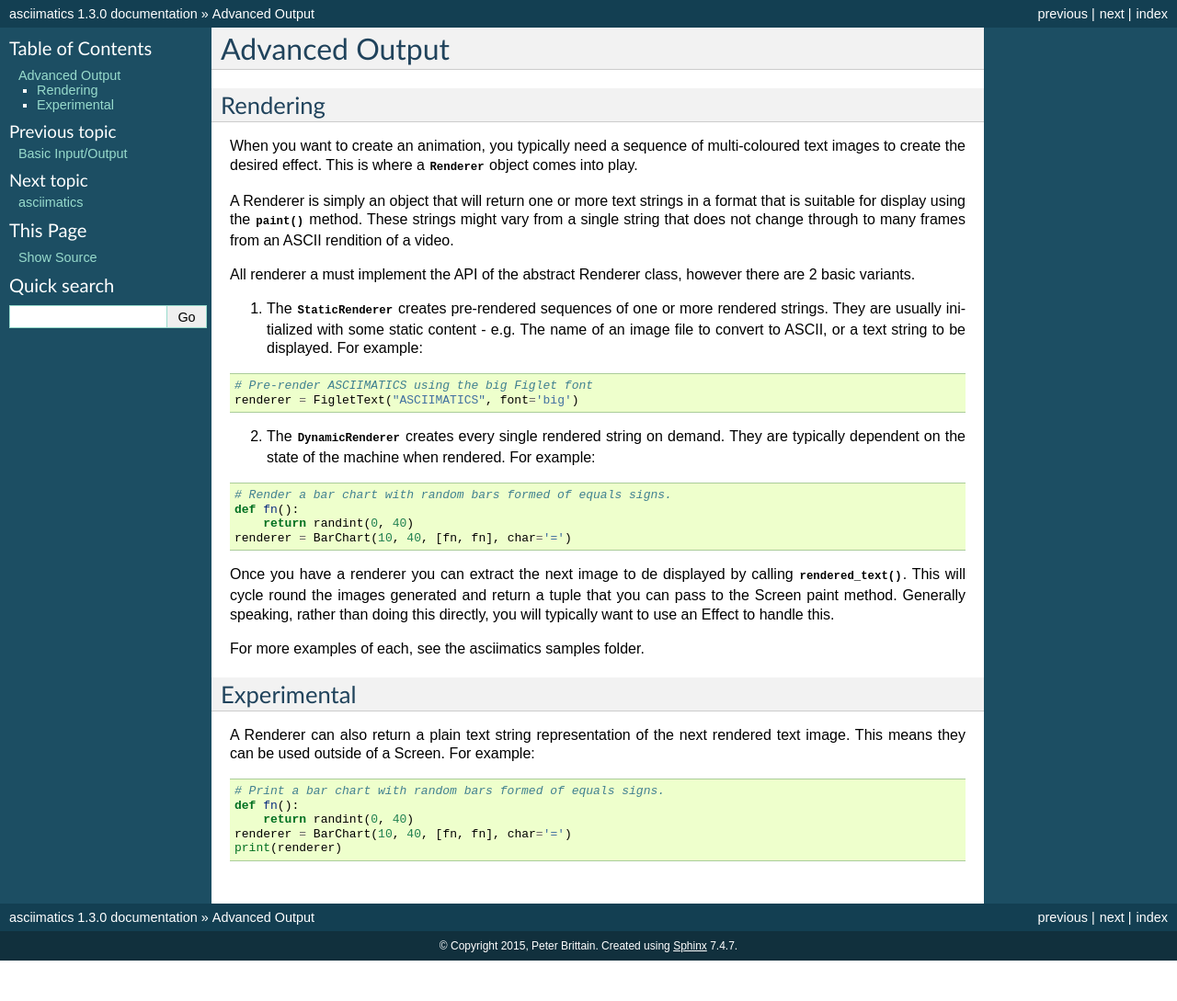
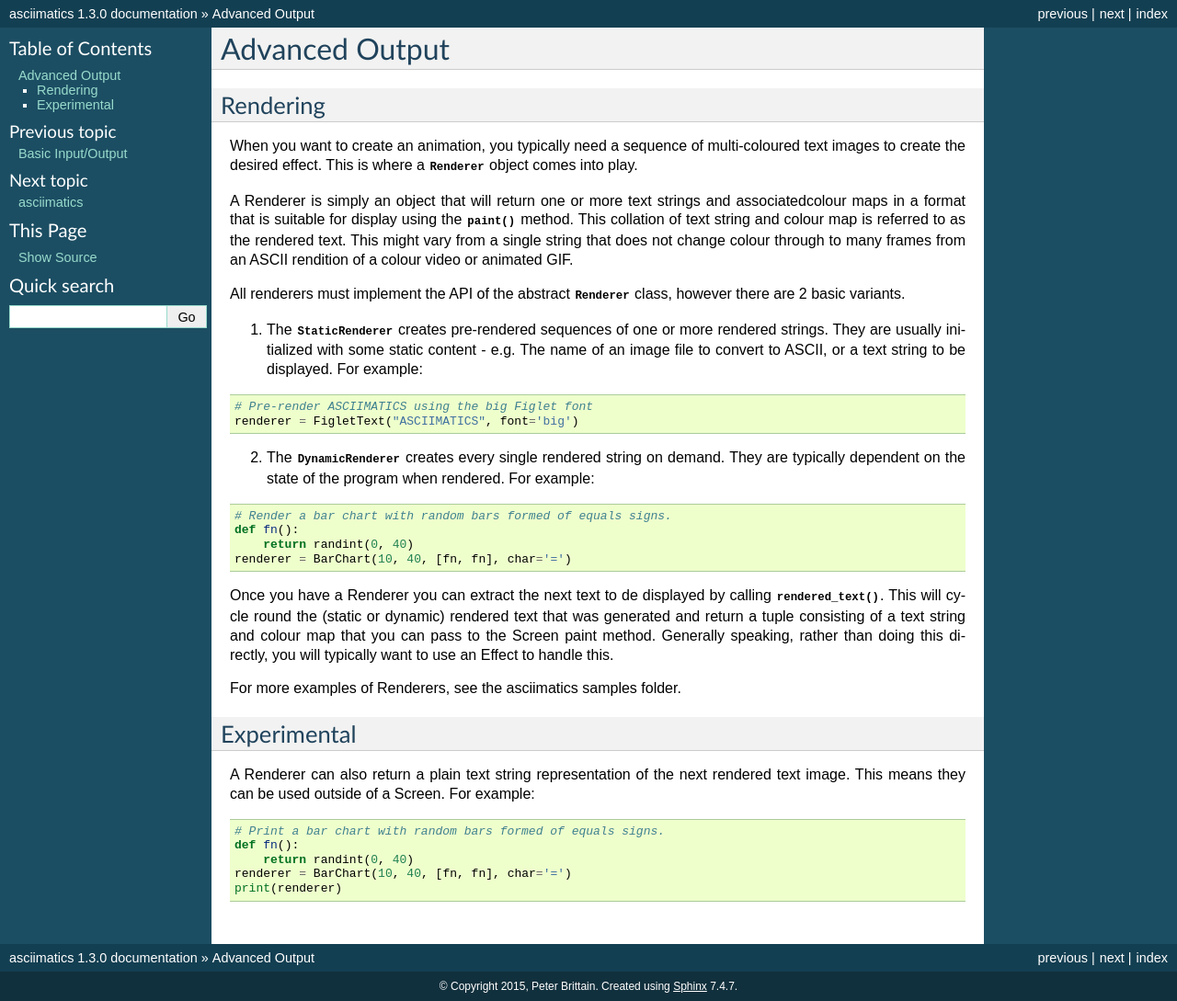
Before and after one commit to peterbrittain/asciimatics, a Sphinx documentation site: the page built from doc/source/rendering.rst, in a window 1280 px wide. Shown: the whole page at 92% size. Built offline with Sphinx 7.4.7, drawn with Linux system fonts in a browser that asks for light colours; before the commit the page ends 1045 px from its top, so only the background shows below that.

Commit message:
Update rendering.rst

```diff
--- a/doc/source/rendering.rst
+++ b/doc/source/rendering.rst
@@ -5,9 +5,9 @@ Rendering
 ---------
 When you want to create an animation, you typically need a sequence of multi-coloured text images to create the desired effect.  This is where a :py:obj:`.Renderer` object comes into play.
 
-A Renderer is simply an object that will return one or more text strings in a format that is suitable for display using the :py:meth:`.paint` method.  These strings might vary from a single string that does not change through to many frames from an ASCII rendition of a video.
+A Renderer is simply an object that will return one or more text strings and associatedcolour maps in a format that is suitable for display using the :py:meth:`.paint` method.  This collation of text string and colour map is referred to as the rendered text.  This might vary from a single string that does not change colour through to many frames from an ASCII rendition of a colour video or animated GIF.
 
-All renderer a must implement the API of the abstract Renderer class, however there are 2 basic variants.
+All renderers must implement the API of the abstract :py:obj:`Renderer` class, however there are 2 basic variants.
 
 1. The :py:obj:`.StaticRenderer` creates pre-rendered sequences of one or more rendered strings.  They are usually initialized with some static content - e.g. The name of an image file to convert to ASCII, or a text string to be displayed.  For example:
 
@@ -16,7 +16,7 @@ All renderer a must implement the API of the abstract Renderer class, however th
     # Pre-render ASCIIMATICS using the big Figlet font
     renderer = FigletText("ASCIIMATICS", font='big')
 
-2. The :py:obj:`.DynamicRenderer` creates every single rendered string on demand.  They are typically dependent on the state of the machine when rendered.  For example:
+2. The :py:obj:`.DynamicRenderer` creates every single rendered string on demand.  They are typically dependent on the state of the program when rendered.  For example:
 
 .. code-block:: python
 
@@ -25,9 +25,9 @@ All renderer a must implement the API of the abstract Renderer class, however th
         return randint(0, 40)
     renderer = BarChart(10, 40, [fn, fn], char='=')
 
-Once you have a renderer you can extract the next image to de displayed by calling :py:meth:`.rendered_text`.  This will cycle round the images generated and return a tuple that you can pass to the Screen paint method.  Generally speaking, rather than doing this directly, you will typically want to use an Effect to handle this.
+Once you have a Renderer you can extract the next text to de displayed by calling :py:meth:`.rendered_text`.  This will cycle round the (static or dynamic) rendered text that was generated and return a tuple consisting of a text string and colour map  that you can pass to the Screen paint method.  Generally speaking, rather than doing this directly, you will typically want to use an Effect to handle this.
 
-For more examples of each, see the asciimatics samples folder.
+For more examples of Renderers, see the asciimatics samples folder.
 
 Experimental
 ------------
```
